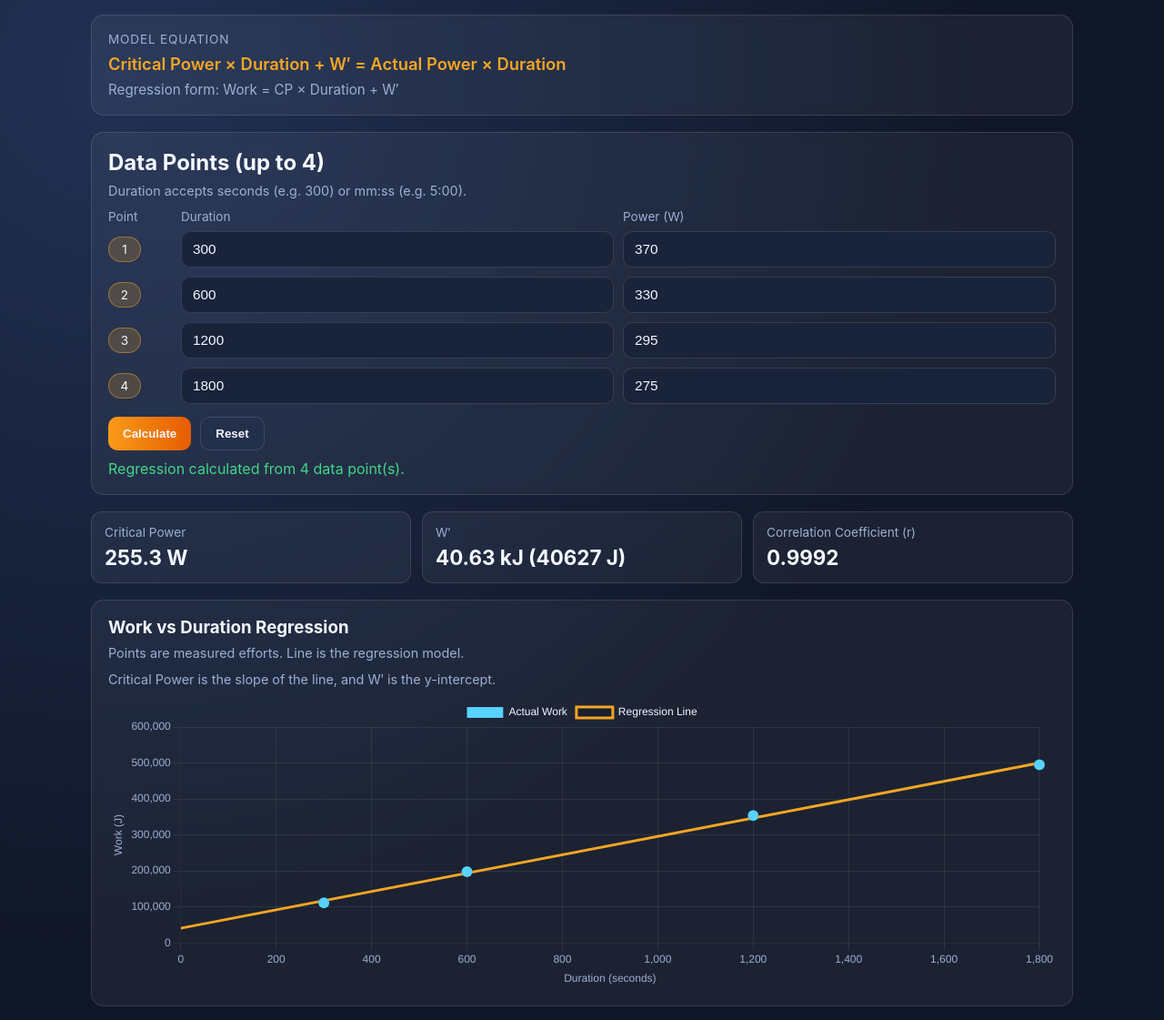
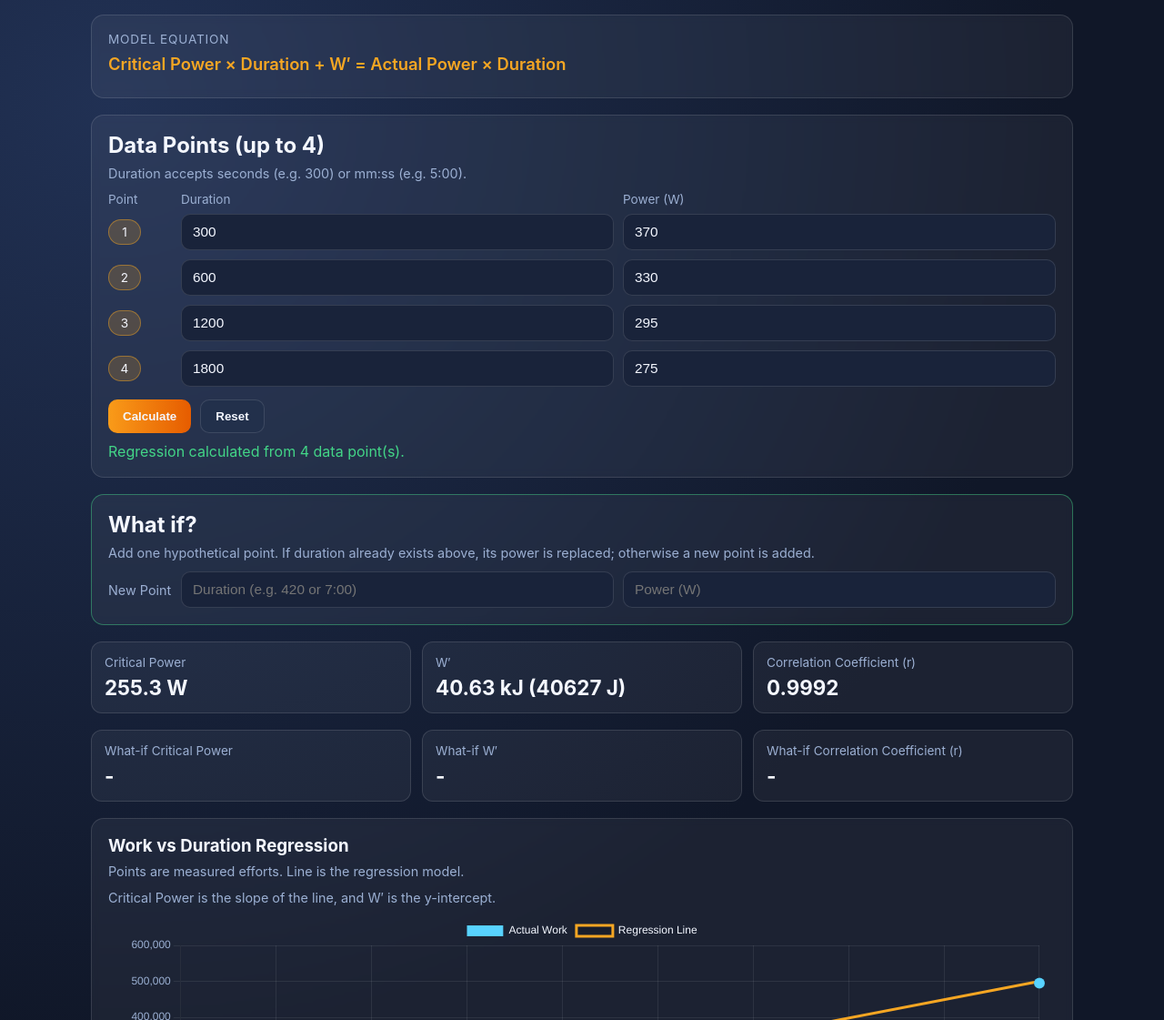
Before and after one commit to tjohnson314/zwifttools, a Flask app: page /critical-power in a window 1280 px wide. Shown: the part 112-1233 px from the top of the page at 91% size. Run offline with Flask 3, Linux system fonts and the light colour scheme.

Commit message:
Added what-if for critical power

```diff
--- a/static/css/critical_power.css
+++ b/static/css/critical_power.css
@@ -116,11 +116,25 @@ h1 {
     margin-bottom: 8px;
 }
 
+.what-if-card {
+    border-color: rgba(67, 213, 135, 0.45);
+}
+
+.what-if-grid {
+    margin-top: 8px;
+}
+
+.what-if-grid > div {
+    color: var(--muted);
+    font-size: 0.9rem;
+}
+
 .data-row {
     margin-bottom: 10px;
 }
 
-.data-row input {
+.data-row input,
+.what-if-grid input {
     width: 100%;
     padding: 10px 12px;
     border-radius: 10px;
@@ -130,7 +144,8 @@ h1 {
     font-size: 0.96rem;
 }
 
-.data-row input:focus {
+.data-row input:focus,
+.what-if-grid input:focus {
     outline: 2px solid rgba(88, 211, 255, 0.35);
     border-color: transparent;
 }
--- a/static/js/critical_power.js
+++ b/static/js/critical_power.js
@@ -1,5 +1,46 @@
 let regressionChart = null;
 let expectedPowerChart = null;
+const STORAGE_KEY = "criticalPowerCalculatorInputsV1";
+
+function loadStoredInputs() {
+    try {
+        const raw = localStorage.getItem(STORAGE_KEY);
+        if (!raw) {
+            return null;
+        }
+        const parsed = JSON.parse(raw);
+        if (!parsed || typeof parsed !== "object") {
+            return null;
+        }
+        return parsed;
+    } catch {
+        return null;
+    }
+}
+
+function saveInputs() {
+    const rows = [];
+    for (let i = 0; i < 4; i += 1) {
+        const durationEl = document.getElementById(`duration-${i}`);
+        const powerEl = document.getElementById(`power-${i}`);
+        rows.push({
+            duration: durationEl ? durationEl.value : "",
+            power: powerEl ? powerEl.value : ""
+        });
+    }
+
+    const payload = {
+        rows,
+        whatIfDuration: (document.getElementById("whatIfDuration") || {}).value || "",
+        whatIfPower: (document.getElementById("whatIfPower") || {}).value || ""
+    };
+
+    try {
+        localStorage.setItem(STORAGE_KEY, JSON.stringify(payload));
+    } catch {
+        // Ignore storage failures (private mode or blocked storage).
+    }
+}
 
 function parseDurationSeconds(input) {
     const raw = (input || "").trim();
@@ -39,7 +80,18 @@ function formatSigned(value, digits = 1) {
     return (value > 0 ? "+" : "") + rounded;
 }
 
-function createRows() {
+function bindRecalcOnCommit(inputEl) {
+    inputEl.addEventListener("input", saveInputs);
+    inputEl.addEventListener("change", calculate);
+    inputEl.addEventListener("keydown", event => {
+        if (event.key === "Enter") {
+            event.preventDefault();
+            calculate();
+        }
+    });
+}
+
+function createRows(storedRows = null) {
     const dataRows = document.getElementById("dataRows");
     const defaults = [
         { duration: "300", power: "370" },
@@ -52,12 +104,18 @@ function createRows() {
     for (let i = 0; i < 4; i += 1) {
         const row = document.createElement("div");
         row.className = "grid data-row";
+        const rowValues = (storedRows && storedRows[i]) || defaults[i];
         row.innerHTML = `
             <div class="index-pill">${i + 1}</div>
-            <input id="duration-${i}" type="text" inputmode="numeric" placeholder="e.g. 300 or 5:00" value="${defaults[i].duration}">
-            <input id="power-${i}" type="number" min="1" step="1" placeholder="Watts" value="${defaults[i].power}">
+            <input id="duration-${i}" type="text" inputmode="numeric" placeholder="e.g. 300 or 5:00" value="${rowValues.duration || ""}">
+            <input id="power-${i}" type="number" min="1" step="1" placeholder="Watts" value="${rowValues.power || ""}">
         `;
         dataRows.appendChild(row);
+
+        const durationEl = row.querySelector(`#duration-${i}`);
+        const powerEl = row.querySelector(`#power-${i}`);
+        bindRecalcOnCommit(durationEl);
+        bindRecalcOnCommit(powerEl);
     }
 }
 
@@ -95,6 +153,61 @@ function collectDataPoints() {
     }
 
     return { points };
+}
+
+function collectWhatIfPoint() {
+    const rawDuration = document.getElementById("whatIfDuration").value.trim();
+    const rawPower = document.getElementById("whatIfPower").value.trim();
+
+    if (!rawDuration && !rawPower) {
+        return { hasWhatIf: false };
+    }
+
+    if (!rawDuration || !rawPower) {
+        return { error: "To run What-if, enter both duration and power." };
+    }
+
+    const duration = parseDurationSeconds(rawDuration);
+    const power = Number(rawPower);
+
+    if (!duration || !Number.isFinite(power) || power <= 0) {
+        return { error: "What-if values are invalid. Duration must be seconds or mm:ss, and power must be > 0." };
+    }
+
+    return {
+        hasWhatIf: true,
+        point: {
+            index: "W",
+            duration,
+            power,
+            work: duration * power,
+            isWhatIfPoint: true
+        }
+    };
+}
+
+function buildWhatIfPoints(basePoints, whatIfPoint) {
+    const merged = basePoints.map(p => ({ ...p }));
+    const existingIndex = merged.findIndex(p => p.duration === whatIfPoint.duration);
+
+    if (existingIndex >= 0) {
+        merged[existingIndex] = {
+            ...merged[existingIndex],
+            power: whatIfPoint.power,
+            work: whatIfPoint.duration * whatIfPoint.power,
+            isWhatIfPoint: true
+        };
+        return {
+            points: merged,
+            summary: `What-if point replaced duration ${formatDuration(whatIfPoint.duration)} with ${whatIfPoint.power.toFixed(1)} W.`
+        };
+    }
+
+    merged.push(whatIfPoint);
+    return {
+        points: merged,
+        summary: `What-if point added at ${formatDuration(whatIfPoint.duration)} and ${whatIfPoint.power.toFixed(1)} W.`
+    };
 }
 
 function runRegression(points) {
@@ -138,9 +251,13 @@ function runRegression(points) {
     return { cp, wPrime, r, modeled };
 }
 
-function renderChart(points, cp, wPrime) {
+function renderChart(points, cp, wPrime, whatIfRegression = null) {
     const sortedPoints = [...points].sort((a, b) => a.duration - b.duration);
-    const maxX = sortedPoints[sortedPoints.length - 1].duration;
+    const baseMaxX = sortedPoints[sortedPoints.length - 1].duration;
+    const whatIfMaxX = whatIfRegression
+        ? Math.max(...whatIfRegression.points.map(p => p.duration))
+        : baseMaxX;
+    const maxX = Math.max(baseMaxX, whatIfMaxX);
 
     const lineData = [
         { x: 0, y: wPrime },
@@ -149,15 +266,7 @@ function renderChart(points, cp, wPrime) {
 
     const scatterData = sortedPoints.map(p => ({ x: p.duration, y: p.work }));
 
-    if (regressionChart) {
-        regressionChart.destroy();
-    }
-
-    const ctx = document.getElementById("regressionChart").getContext("2d");
-    regressionChart = new Chart(ctx, {
-        type: "scatter",
-        data: {
-            datasets: [
+    const datasets = [
         {
             label: "Actual Work",
             data: scatterData,
@@ -174,7 +283,51 @@ function renderChart(points, cp, wPrime) {
             pointRadius: 0,
             tension: 0
         }
-            ]
+    ];
+
+    if (whatIfRegression) {
+        const whatIfScatter = whatIfRegression.points
+            .slice()
+            .sort((a, b) => a.duration - b.duration)
+            .map(p => ({ x: p.duration, y: p.work }));
+        const whatIfLine = [
+            { x: 0, y: whatIfRegression.wPrime },
+            { x: maxX, y: whatIfRegression.cp * maxX + whatIfRegression.wPrime }
+        ];
+
+        datasets.push(
+            {
+                label: "What-if Work",
+                data: whatIfScatter,
+                pointRadius: 5,
+                pointHoverRadius: 7,
+                pointBackgroundColor: "#101728",
+                pointBorderColor: "#43d587",
+                pointBorderWidth: 2,
+                showLine: false
+            },
+            {
+                label: "What-if Regression Line",
+                type: "line",
+                data: whatIfLine,
+                borderColor: "#43d587",
+                borderWidth: 2,
+                borderDash: [8, 6],
+                pointRadius: 0,
+                tension: 0
+            }
+        );
+    }
+
+    if (regressionChart) {
+        regressionChart.destroy();
+    }
+
+    const ctx = document.getElementById("regressionChart").getContext("2d");
+    regressionChart = new Chart(ctx, {
+        type: "scatter",
+        data: {
+            datasets
         },
         options: {
             responsive: true,
@@ -228,10 +381,18 @@ function renderChart(points, cp, wPrime) {
     });
 }
 
-function renderExpectedPowerChart(points, cp, wPrime) {
+function renderExpectedPowerChart(points, cp, wPrime, whatIfRegression = null) {
     const sortedPoints = [...points].sort((a, b) => a.duration - b.duration);
-    const minX = sortedPoints[0].duration;
-    const maxX = sortedPoints[sortedPoints.length - 1].duration;
+    const baseMinX = sortedPoints[0].duration;
+    const baseMaxX = sortedPoints[sortedPoints.length - 1].duration;
+    const whatIfMinX = whatIfRegression
+        ? Math.min(...whatIfRegression.points.map(p => p.duration))
+        : baseMinX;
+    const whatIfMaxX = whatIfRegression
+        ? Math.max(...whatIfRegression.points.map(p => p.duration))
+        : baseMaxX;
+    const minX = Math.min(baseMinX, whatIfMinX);
+    const maxX = Math.max(baseMaxX, whatIfMaxX);
 
     const padding = Math.max(1, (maxX - minX) * 0.05);
     const start = Math.max(1, minX - padding);
@@ -246,15 +407,7 @@ function renderExpectedPowerChart(points, cp, wPrime) {
 
     const actualData = sortedPoints.map(p => ({ x: p.duration, y: p.power }));
 
-    if (expectedPowerChart) {
-        expectedPowerChart.destroy();
-    }
-
-    const ctx = document.getElementById("expectedPowerChart").getContext("2d");
-    expectedPowerChart = new Chart(ctx, {
-        type: "scatter",
-        data: {
-            datasets: [
+    const datasets = [
         {
             label: "Actual Power",
             data: actualData,
@@ -271,7 +424,53 @@ function renderExpectedPowerChart(points, cp, wPrime) {
             pointRadius: 0,
             tension: 0.2
         }
-            ]
+    ];
+
+    if (whatIfRegression) {
+        const whatIfActual = whatIfRegression.points
+            .slice()
+            .sort((a, b) => a.duration - b.duration)
+            .map(p => ({ x: p.duration, y: p.power }));
+
+        const whatIfCurve = [];
+        for (let i = 0; i <= steps; i += 1) {
+            const t = start + ((end - start) * (i / steps));
+            whatIfCurve.push({ x: t, y: whatIfRegression.cp + (whatIfRegression.wPrime / t) });
+        }
+
+        datasets.push(
+            {
+                label: "What-if Power",
+                data: whatIfActual,
+                pointRadius: 5,
+                pointHoverRadius: 7,
+                pointBackgroundColor: "#101728",
+                pointBorderColor: "#f5a623",
+                pointBorderWidth: 2,
+                showLine: false
+            },
+            {
+                label: "What-if Expected Curve",
+                type: "line",
+                data: whatIfCurve,
+                borderColor: "#f5a623",
+                borderWidth: 2,
+                borderDash: [8, 6],
+                pointRadius: 0,
+                tension: 0.2
+            }
+        );
+    }
+
+    if (expectedPowerChart) {
+        expectedPowerChart.destroy();
+    }
+
+    const ctx = document.getElementById("expectedPowerChart").getContext("2d");
+    expectedPowerChart = new Chart(ctx, {
+        type: "scatter",
+        data: {
+            datasets
         },
         options: {
             responsive: true,
@@ -324,8 +523,8 @@ function renderExpectedPowerChart(points, cp, wPrime) {
     });
 }
 
-function renderTable(modeled) {
-    const tbody = document.getElementById("residualTableBody");
+function renderTable(modeled, tbodyId = "residualTableBody") {
+    const tbody = document.getElementById(tbodyId);
     tbody.innerHTML = "";
 
     modeled
@@ -352,6 +551,7 @@ function setMessage(text, type = "") {
 }
 
 function calculate() {
+    saveInputs();
     const { points, error } = collectDataPoints();
     if (error) {
         setMessage(error, "error");
@@ -370,18 +570,78 @@ function calculate() {
     document.getElementById("wPrimeValue").textContent = `${(regression.wPrime / 1000).toFixed(2)} kJ (${regression.wPrime.toFixed(0)} J)`;
     document.getElementById("rValue").textContent = regression.r.toFixed(4);
 
-    renderChart(points, regression.cp, regression.wPrime);
-    renderExpectedPowerChart(points, regression.cp, regression.wPrime);
+    const whatIfInput = collectWhatIfPoint();
+    const whatIfInputError = whatIfInput.error || "";
+
+    let whatIfRegression = null;
+    let whatIfSummary = "";
+
+    if (whatIfInput.hasWhatIf && !whatIfInputError) {
+        const whatIfBuild = buildWhatIfPoints(points, whatIfInput.point);
+        whatIfSummary = whatIfBuild.summary;
+        const recalculated = runRegression(whatIfBuild.points);
+        if (recalculated.error) {
+            // Keep base regression visible; only disable what-if overlays.
+            whatIfSummary = "";
+            whatIfRegression = null;
+        } else {
+            whatIfRegression = {
+                ...recalculated,
+                points: whatIfBuild.points
+            };
+        }
+    }
+
+    renderChart(points, regression.cp, regression.wPrime, whatIfRegression);
+    renderExpectedPowerChart(points, regression.cp, regression.wPrime, whatIfRegression);
     renderTable(regression.modeled);
 
+    const whatIfMetrics = document.getElementById("whatIfMetrics");
+    const whatIfSummaryEl = document.getElementById("whatIfSummary");
+    const whatIfTableCard = document.getElementById("whatIfTableCard");
+
+    if (whatIfRegression) {
+        document.getElementById("whatIfCpValue").textContent = `${whatIfRegression.cp.toFixed(1)} W`;
+        document.getElementById("whatIfWPrimeValue").textContent = `${(whatIfRegression.wPrime / 1000).toFixed(2)} kJ (${whatIfRegression.wPrime.toFixed(0)} J)`;
+        document.getElementById("whatIfRValue").textContent = whatIfRegression.r.toFixed(4);
+        whatIfSummaryEl.textContent = `${whatIfSummary} Dashed lines show the What-if model.`;
+        whatIfSummaryEl.classList.remove("hidden");
+        whatIfMetrics.classList.remove("hidden");
+        whatIfTableCard.classList.remove("hidden");
+        renderTable(whatIfRegression.modeled, "whatIfResidualTableBody");
+    } else {
+        whatIfSummaryEl.textContent = "";
+        whatIfSummaryEl.classList.add("hidden");
+        whatIfMetrics.classList.add("hidden");
+        whatIfTableCard.classList.add("hidden");
+    }
+
     document.getElementById("results").classList.remove("hidden");
-    setMessage(`Regression calculated from ${points.length} data point(s).`, "success");
+
+    if (whatIfInputError) {
+        setMessage(`Regression calculated from ${points.length} data point(s). What-if ignored: ${whatIfInputError}`, "success");
+        return;
+    }
+
+    setMessage(
+        whatIfRegression
+            ? `Regression calculated from ${points.length} base point(s) plus What-if scenario.`
+            : `Regression calculated from ${points.length} data point(s).`,
+        "success"
+    );
 }
 
 function resetForm() {
     createRows();
+    document.getElementById("whatIfDuration").value = "";
+    document.getElementById("whatIfPower").value = "";
+    saveInputs();
     setMessage("");
     document.getElementById("results").classList.add("hidden");
+    document.getElementById("whatIfSummary").textContent = "";
+    document.getElementById("whatIfSummary").classList.add("hidden");
+    document.getElementById("whatIfMetrics").classList.add("hidden");
+    document.getElementById("whatIfTableCard").classList.add("hidden");
     if (regressionChart) {
         regressionChart.destroy();
         regressionChart = null;
@@ -393,8 +653,18 @@ function resetForm() {
 }
 
 document.addEventListener("DOMContentLoaded", () => {
-    createRows();
+    const stored = loadStoredInputs();
+    createRows(stored && Array.isArray(stored.rows) ? stored.rows : null);
     document.getElementById("calculateBtn").addEventListener("click", calculate);
     document.getElementById("resetBtn").addEventListener("click", resetForm);
+
+    bindRecalcOnCommit(document.getElementById("whatIfDuration"));
+    bindRecalcOnCommit(document.getElementById("whatIfPower"));
+
+    if (stored) {
+        document.getElementById("whatIfDuration").value = stored.whatIfDuration || "";
+        document.getElementById("whatIfPower").value = stored.whatIfPower || "";
+    }
+
     calculate();
 });
--- a/templates/critical_power.html
+++ b/templates/critical_power.html
@@ -18,7 +18,6 @@
         <div class="equation-card">
             <p class="equation-label">Model equation</p>
             <p class="equation">Critical Power &times; Duration + W&#8242; = Actual Power &times; Duration</p>
-            <p class="equation-note">Regression form: Work = CP &times; Duration + W&#8242;</p>
         </div>
 
         <div class="input-card">
@@ -41,6 +40,16 @@
             <p id="message" class="message"></p>
         </div>
 
+        <div class="input-card what-if-card">
+            <h2>What if?</h2>
+            <p class="help-text">Add one hypothetical point. If duration already exists above, its power is replaced; otherwise a new point is added.</p>
+            <div class="grid what-if-grid">
+                <div>New Point</div>
+                <input id="whatIfDuration" type="text" inputmode="numeric" placeholder="Duration (e.g. 420 or 7:00)">
+                <input id="whatIfPower" type="number" min="1" step="1" placeholder="Power (W)">
+            </div>
+        </div>
+
         <div id="results" class="results hidden">
             <div class="metrics">
                 <div class="metric-card">
@@ -54,6 +63,23 @@
                 <div class="metric-card">
                     <div class="metric-label">Correlation Coefficient (r)</div>
                     <div id="rValue" class="metric-value">-</div>
+                </div>
+            </div>
+
+            <p id="whatIfSummary" class="chart-subtitle hidden"></p>
+
+            <div id="whatIfMetrics" class="metrics hidden">
+                <div class="metric-card">
+                    <div class="metric-label">What-if Critical Power</div>
+                    <div id="whatIfCpValue" class="metric-value">-</div>
+                </div>
+                <div class="metric-card">
+                    <div class="metric-label">What-if W&#8242;</div>
+                    <div id="whatIfWPrimeValue" class="metric-value">-</div>
+                </div>
+                <div class="metric-card">
+                    <div class="metric-label">What-if Correlation Coefficient (r)</div>
+                    <div id="whatIfRValue" class="metric-value">-</div>
                 </div>
             </div>
 
@@ -91,6 +117,24 @@
                     </table>
                 </div>
             </div>
+
+            <div id="whatIfTableCard" class="table-card hidden">
+                <h3>What-if Actual vs Expected Power</h3>
+                <div class="table-wrap">
+                    <table>
+                        <thead>
+                            <tr>
+                                <th>Point</th>
+                                <th>Duration</th>
+                                <th>Actual Power</th>
+                                <th>Expected Power</th>
+                                <th>Difference</th>
+                            </tr>
+                        </thead>
+                        <tbody id="whatIfResidualTableBody"></tbody>
+                    </table>
+                </div>
+            </div>
         </div>
     </div>
 
```
Lines whose indentation alone changed are shown as unchanged.
